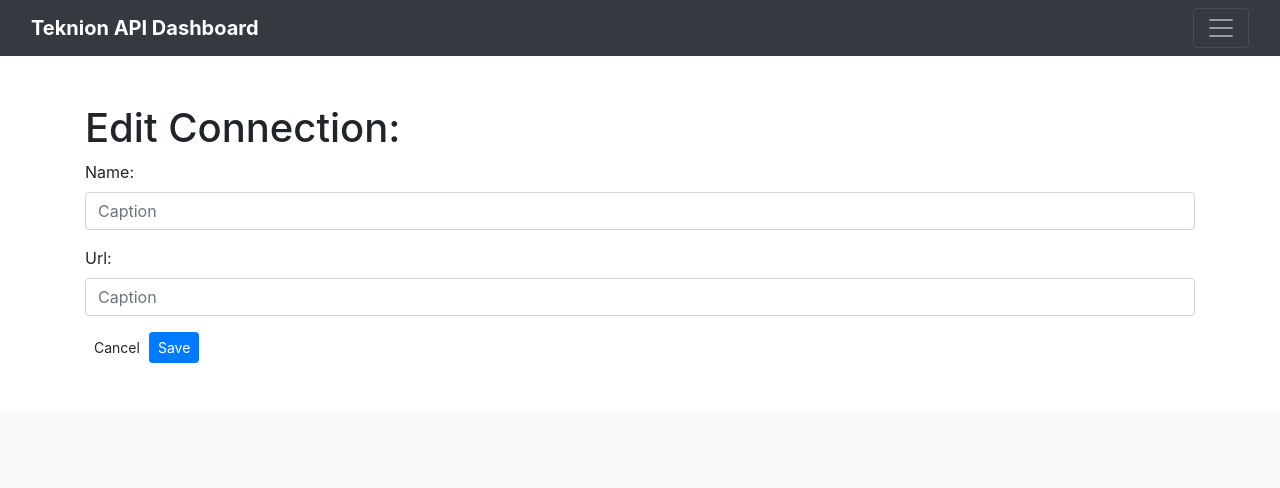
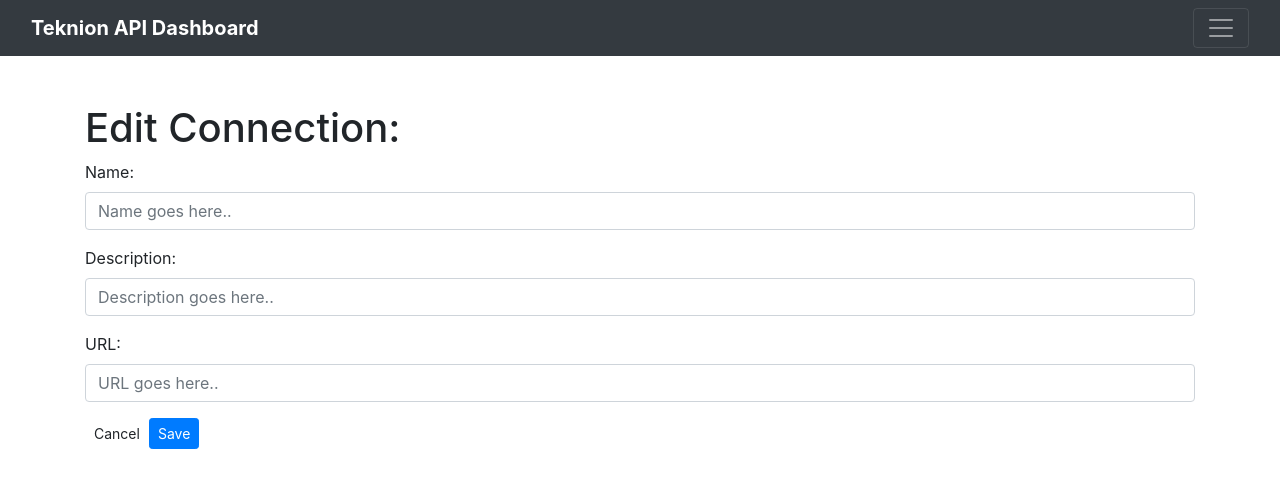
Before and after one commit to danieldvorkin14/teknion-api-dashboard, an Angular app in the folder client/: page /edit_api/1 in a window 1280 px wide. Shown: the top 488 px of the page. Built offline with nearby package versions, Linux system fonts and the light colour scheme; no server answers.

Commit message:
Added description to the edit component

```diff
--- a/client/src/app/components/edit-connection/edit-connection.component.html
+++ b/client/src/app/components/edit-connection/edit-connection.component.html
@@ -4,12 +4,17 @@
   <div class="row">
     <div class="form-group col-md-12 mb-3">
       <label for="apiConnectionName">Name: </label>
-      <input type="text" class="form-control" placeholder="Caption" required [(ngModel)]="api_connection.name" name="apiConnectionName">
+      <input type="text" class="form-control" placeholder="Name goes here.." required [(ngModel)]="api_connection.name" name="apiConnectionName">
     </div>
 
     <div class="form-group col-md-12 mb-3">
-      <label for="apiConnectionUrl">Url: </label>
-      <input type="text" class="form-control" placeholder="Caption" required [(ngModel)]="api_connection.url" name="apiConnectionUrl">
+      <label for="apiConnectionDescription">Description: </label>
+      <input type="textarea" class="form-control" placeholder="Description goes here.." required [(ngModel)]="api_connection.description" name="apiConnectionDescription">
+    </div>
+
+    <div class="form-group col-md-12 mb-3">
+      <label for="apiConnectionUrl">URL: </label>
+      <input type="text" class="form-control" placeholder="URL goes here.." required [(ngModel)]="api_connection.url" name="apiConnectionUrl">
     </div>
   </div>
 
```
